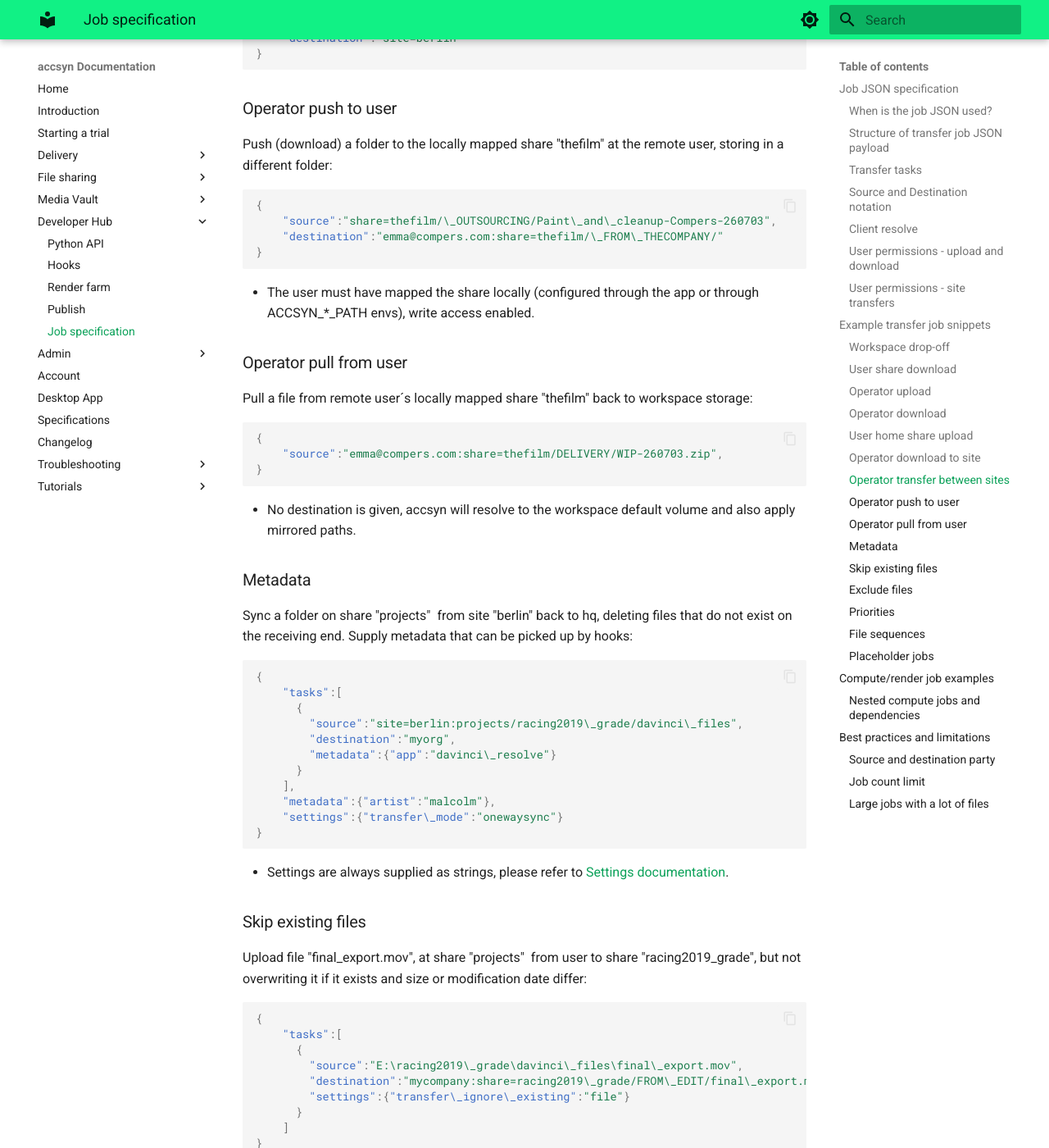
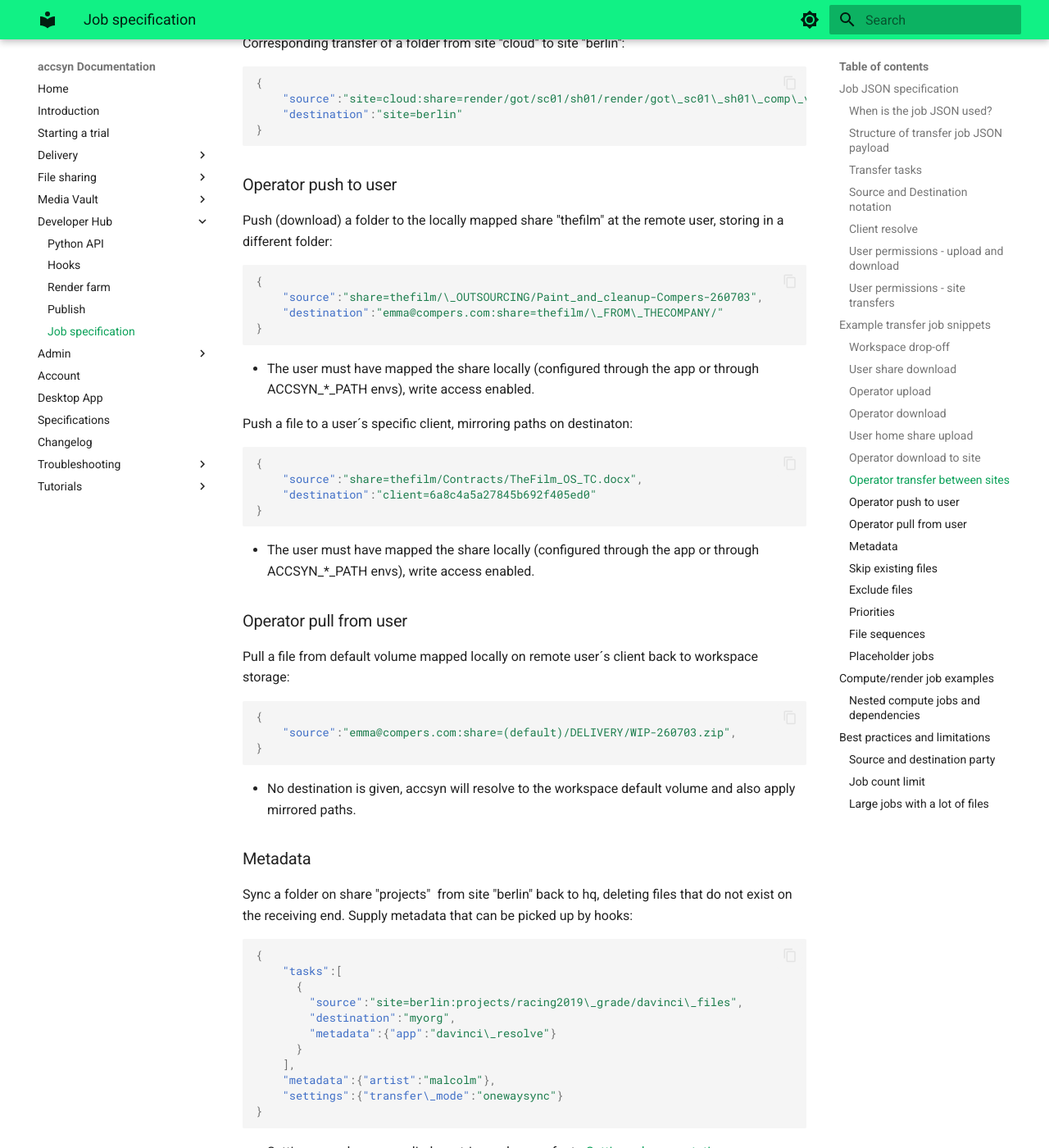
Before and after one commit to accsyn/doc, an MkDocs documentation site: the page built from docs/developer/job-specification.md, in a window 1280 px wide and 1400 px high, scrolled down 8710 px. Shown: the whole window at 82% size. Built offline with MkDocs 1.6.1 and Material for MkDocs 9.7.7, drawn with Linux system fonts in a browser that asks for light colours; some of the changed text lies outside the part shown.

Commit message:
Job spec; Clarify the workspace party and default behaviour

````diff
--- a/docs/developer/job-specification.md
+++ b/docs/developer/job-specification.md
@@ -110,13 +110,10 @@
 ### Source and Destination notation
 
 
-
 An accsyn source/destination should be passed on as a combination of a party and a path similar to standard rsync and scp notation, using this template:
 
 
-
 <party>:<path>
-
 
 
 - Party; Identifies the sending or receiving endpoint entity.
@@ -130,13 +127,14 @@
 
 Example party definitions:
 
-- myworkspace; Denotes the workspace side as source or destination - the main site (hq), resolves to the [Server](../admin/byos/server.md) hosting the file (through volume) identified by the path.
+- myworkspacecode; THe workspace API unique identifier (code). Denotes the workspace party, the main site (hq), as source or destination. Resolves to the [Server](../admin/byos/server.md) hosting the file (through volume) identified by the path.
 - john@user.com; Denotes a user as a source or destination, they must have a (running) client ([Desktop App](../desktop-app.md) or [User Server](../admin/hosts.md) instance) that can be resolved by accsyn. The most recent online client will be chosen.
 - john@user.com@Hostname; A user source and destination resolving to a client having a specific hostname.
 - site=london; Denotes the site with (unique) API "code" identifier "london".
 - client=6611fbca3f8c4d3e7a3b678a; Denotes an explicit client, for example if a user is running multiple clients.
 
 
+* Note: If no party is given (empty/missing source or destination), the workspace party is assumed.*
 
 Path examples:
 
@@ -389,8 +387,20 @@
 
 ```json
 {
-    "source":"share=thefilm/\_OUTSOURCING/Paint\_and\_cleanup-Compers-260703",
+    "source":"share=thefilm/\_OUTSOURCING/Paint_and_cleanup-Compers-260703",
     "destination":"emma@compers.com:share=thefilm/\_FROM\_THECOMPANY/"
+}
+```
+
+- The user must have mapped the share locally (configured through the app or through ACCSYN\_\*\_PATH envs), write access enabled.
+
+Push a file to a user´s specific client, mirroring paths on destinaton:
+
+
+```json
+{
+    "source":"share=thefilm/Contracts/TheFilm_OS_TC.docx",
+    "destination":"client=6a8c4a5a27845b692f405ed0"
 }
 ```
 
@@ -400,11 +410,11 @@
 
 ### Operator pull from user
 
-Pull a file from remote user´s locally mapped share "thefilm" back to workspace storage:
+Pull a file from default volume mapped locally on remote user´s client back to workspace storage:
 
 ```json
 {
-    "source":"emma@compers.com:share=thefilm/DELIVERY/WIP-260703.zip",
+    "source":"emma@compers.com:share=(default)/DELIVERY/WIP-260703.zip",
 }
 ```
 
````
